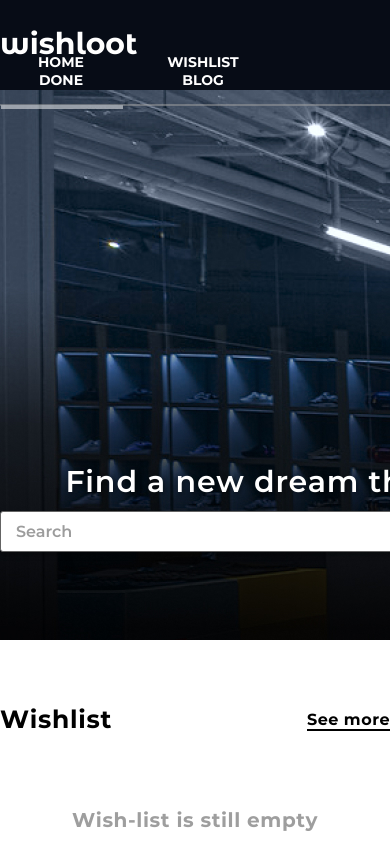
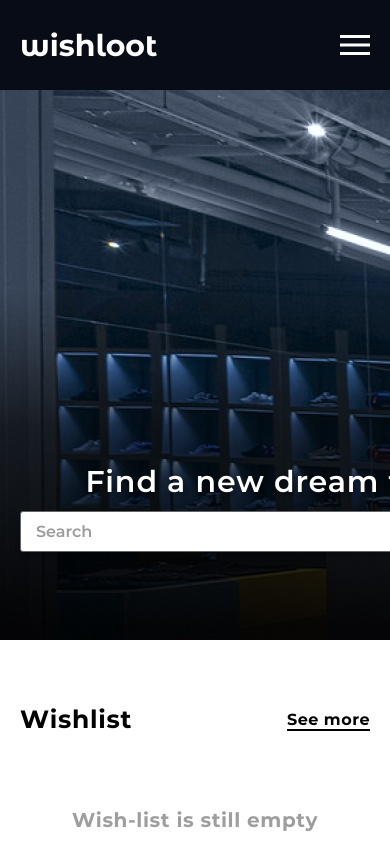
Before and after one commit to neveleneves/WishLoot, a website built with webpack: page src/html/content.html in a window 390 px wide. Shown: the top 844 px of the page. Built offline with nearby package versions, Linux system fonts and the light colour scheme.

Commit message:
< 800px layout | burger menu | adaptive

```diff
--- a/src/assets/css/style.css
+++ b/src/assets/css/style.css
@@ -53,6 +53,7 @@ img {
 .header-wrapper-menu{
     max-width: 1678px;
     margin: 35px auto;
+    padding: 0 20px;
 }
 .header-list{
     display: flex;
@@ -91,6 +92,31 @@ img {
     max-width: 122px;
     border: 2px solid #FFFFFF;
 }
+.header-burger{
+    display: none;
+    width: 30px;
+    height: 20px;
+    position: relative;
+}
+.burger-line{
+    display: block;
+    width: 100%;
+    height: 3px;
+    background-color: white;
+    position: absolute;
+    left: 0;
+}
+.burger-line-first{
+    top:0
+}
+.burger-line-second{
+    top:50%;
+    transform: translateY(-50%);
+}
+.burger-line-third{
+    bottom: 0;
+}
+
 /* Header Styles End */
 
 /* Intro-page Styles Start*/
@@ -166,6 +192,7 @@ img {
 .wrapper-content{
     max-width: 1020px;
     margin: 0 auto;
+    padding: 0 20px;
 }
 .search-block-filed{
     max-width: 688px;
@@ -418,7 +445,69 @@ img {
 .footer-wrapper-menu{
     max-width: 1678px;
     margin: 0 auto;
-    padding: 15px 0px;
+    padding: 15px 20px;
 }
 /* Footer Styles End*/
 /* Main-page Styles End*/
+
+/* Media Styles Start*/
+@media screen and (max-width: 800px) {
+    .header-burger{
+        display: block;
+    }
+    .header-nav{
+        width: 100%;
+        height: 100%;
+        padding: 75px;
+        position: fixed;
+        top:0;
+        left:0;
+        z-index: 10;
+        background-color: #070C16;
+        transform: translateX(100%);
+        transition: .3s;
+    }
+    .header-nav-active{
+        transform: translateX(0);
+    }
+    .header-item{
+        width: 100%;
+        margin: 0 0 50px 0;
+    }
+    .header-item:first-child{
+        margin-top: 150px;
+    }
+    .header-item:last-child{
+        margin-bottom: 0px;
+    }
+    .header-link{
+        font-size: 40px;
+        line-height: 50px;
+    }
+    .line-menu{
+        display: none;
+    }
+    .header-burger-close{
+        width: 45px;
+        height: 45px;
+        position: absolute;
+        top:30px;
+        right: 30px;
+        z-index: 11;
+    }
+    .header-burger-close-line{
+        display: block;
+        width: 100%;
+        height: 2px;
+        background-color: white;
+        position: absolute;
+        top:50%;
+    }
+    .header-burger-close-line:first-child{
+        transform: translateY(-50%) rotate(45deg);
+    }
+    .header-burger-close-line:last-child{
+        transform: translateY(-50%) rotate(-45deg);
+    }
+}
+/* Media Styles End*/
--- a/src/html/content.html
+++ b/src/html/content.html
@@ -28,7 +28,16 @@
                             <a href="!#" class="header-link">BLOG</a>
                         </li>
                     </ul>
+                    <div class="header-burger-close">
+                        <span class="header-burger-close-line"></span>
+                        <span class="header-burger-close-line"></span>
+                    </div>
                 </nav>
+                <div class="header-burger burger">
+                    <span class="burger-line burger-line-first"></span>
+                    <span class="burger-line burger-line-second"></span>
+                    <span class="burger-line burger-line-third"></span>
+                </div>
             </div>
             <div class="line-menu">
                 <div class="pick-line-menu"></div>
@@ -175,7 +184,7 @@
                 <div class="header-logo">
                     <a href="/" class="header-logo-link">wishloot</a>
                 </div>
-                <nav class="header-nav">
+                <nav class="footer-nav">
                     <ul class="header-list">
                         <li class="header-item">
                             <a href="/" class="header-link">Telegram</a>
--- a/src/index.js
+++ b/src/index.js
@@ -1,4 +1,4 @@
 import './assets/css/reset.css'
 import './assets/css/fonts.css'
 import './assets/css/style.css'
-//import './js/example'
+import './js/assets'
--- /dev/null
+++ b/src/js/assets.js
@@ -0,0 +1,12 @@
+//Burger-menu control
+(function(){
+    const burgerMenu = document.querySelector('.burger');
+    const menu = document.querySelector('.header-nav');
+    const burgerMenuClose = document.querySelector('.header-burger-close');
+    burgerMenu.addEventListener('click', () => {
+        menu.classList.add('header-nav-active');
+    });
+    burgerMenuClose.addEventListener('click', () => {
+        menu.classList.remove('header-nav-active');
+    });
+}());
```
Also changed, not shown: src/js/example.js (deleted).
